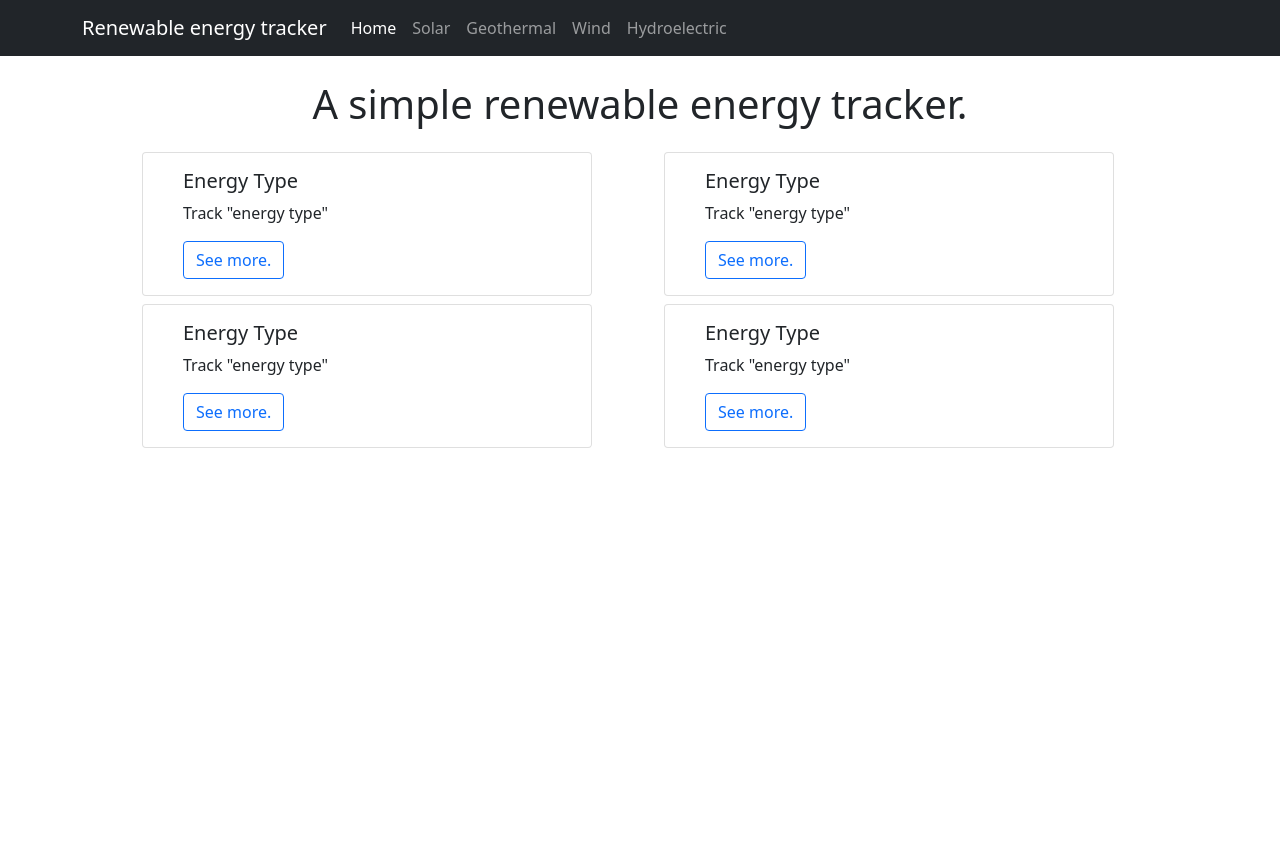
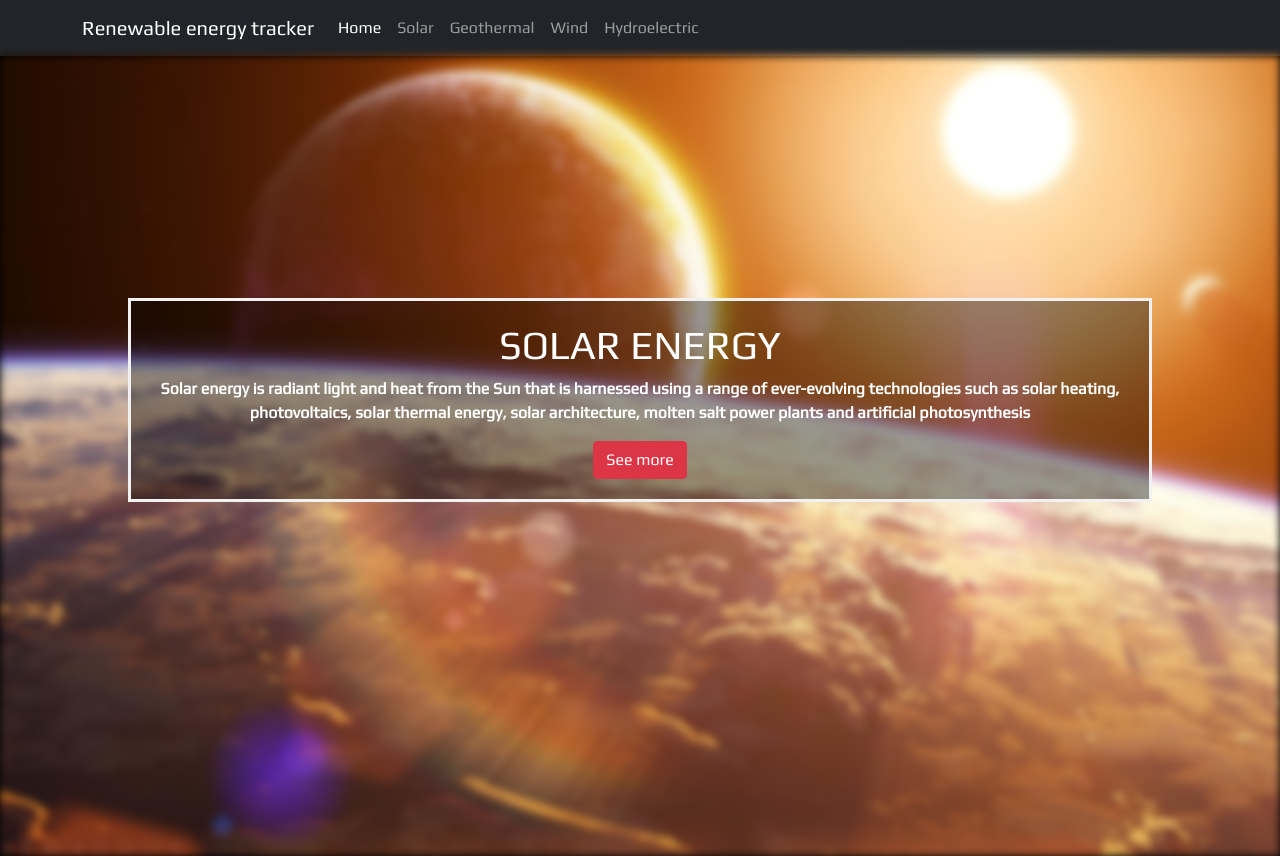
Before and after one commit to ripterdust/finalProyectWeatherEnglish, a React (Create React App) app in the folder it3-app/: page / in a window 1280 px wide. Before the commit the page ends 800 px from the top, so only its background shows below. Built offline with nearby package versions, Linux system fonts and the light colour scheme.

Commit message:
grafico inicio

```diff
--- a/it3-app/public/index.html
+++ b/it3-app/public/index.html
@@ -15,6 +15,7 @@
       rel="stylesheet"
       href="https://cdnjs.cloudflare.com/ajax/libs/animate.css/4.1.1/animate.min.css"
     />
+
     <title>React App</title>
   </head>
   <body>
--- a/it3-app/src/App.js
+++ b/it3-app/src/App.js
@@ -14,7 +14,7 @@ export const App = () => {
     return <Router>
 
       <Navbar />
-      <div className="container mt-4">
+
         <Switch>
             <Route exact path='/' component={ MainPage } />
             <Route path='/wind' component={Wind} />
@@ -22,7 +22,7 @@ export const App = () => {
             <Route path='/hydro' component={Hydro} />
             <Route path='/solar' component={SolarRouter} />
         </Switch>
-      </div>
+
     </Router>
 
 }
--- a/it3-app/src/components/MainPage.js
+++ b/it3-app/src/components/MainPage.js
@@ -2,64 +2,17 @@ import React from 'react'
 import { Link } from 'react-router-dom'
 export const MainPage = () => {
     return (
-        <div className="container animate__animated animate__fadeInUp">
-            <h6 className="text-center fs-1">A simple renewable energy tracker.</h6>
-            <div className="row container mt-4">
+  <div className="siu">
+      <div className="backg">
+      </div>
+      <div className="bg-text">
+      <h1>Solar Energy</h1>
+    <p>Solar energy is radiant light and heat from the Sun that is harnessed using a range of ever-evolving technologies such as solar heating, photovoltaics, solar thermal energy,
+        solar architecture, molten salt power plants and artificial photosynthesis</p>
+        <Link className="btn btn-danger" to="/solar">See more</Link>
 
-                {/* Solar  */}
-                <div className="col-md-6">
-                    <div className="container mb-2">
-                        <div className="card container">
-                            <div className="card-body">
-                                <h5 className="card-title">Energy Type</h5>
-                                <p className="card-text">Track "energy type"</p>
-                                <Link className="btn btn-outline-primary" to="/solar">See more.</Link>
-                            </div>
-                        </div>
-                    </div>
-                </div>
+      </div>
 
-                {/* Geo */}
-                <div className="col-md-6">
-                    <div className="container mb-2">
-                        <div className="card container">
-                            <div className="card-body">
-                                <h5 className="card-title">Energy Type</h5>
-                                <p className="card-text">Track "energy type"</p>
-                                <Link className="btn btn-outline-primary" to="/solar">See more.</Link>
-                            </div>
-                        </div>
-                    </div>
-                </div>
-
-                {/* wind */}
-                <div className="col-md-6">
-                    <div className="container mb-2">
-                        <div className="card container">
-                            <div className="card-body">
-                                <h5 className="card-title">Energy Type</h5>
-                                <p className="card-text">Track "energy type"</p>
-                                <Link className="btn btn-outline-primary" to="/solar">See more.</Link>
-                            </div>
-                        </div>
-                    </div>
-                </div>
-
-                {/* hydro */}
-                <div className="col-md-6">
-                    <div className="container mb-2">
-                        <div className="card container">
-                            <div className="card-body">
-                                <h5 className="card-title">Energy Type</h5>
-                                <p className="card-text">Track "energy type"</p>
-                                <Link className="btn btn-outline-primary" to="/solar">See more.</Link>
-                            </div>
-                        </div>
-                    </div>
-                </div>
-
-
-            </div>
-        </div>
+  </div>
     )
 }
--- a/it3-app/src/components/Solar.js
+++ b/it3-app/src/components/Solar.js
@@ -20,7 +20,8 @@ export const Solar = () => {
                 setData(all_stations);
             });
     }, [key, baseUrl]);
-    return <div className="row animate__animated animate__fadeInUp">
+    return  <div className="container mt-4">
+    <div className="row animate__animated animate__fadeInUp">
         {
             data.map((city, i) => <div className="col-sm-4" key={i}>
                 <div className="card">
@@ -39,4 +40,5 @@ export const Solar = () => {
         }
 
     </div>
+    </div>
 }
--- /dev/null
+++ b/it3-app/src/index.css
@@ -0,0 +1,48 @@
+
+
+@import url('https://fonts.googleapis.com/css2?family=Play&display=swap');
+
+
+*{
+  font-family: 'Play', sans-serif;
+}
+.siu{
+  height: 100vh;
+  width: 100%;
+  background-color: black;
+  }
+
+  .backg{
+    background-image: url("./images/img.jpg");
+
+  /* Add the blur effect */
+  filter: blur(3px);
+  -webkit-filter: blur(4px);
+
+  /* Full height */
+  height: 100%;
+  /* Center and scale the image nicely */
+  background-position: center;
+  background-repeat: no-repeat;
+  background-size: cover;
+  }
+
+  .bg-text {
+    background-color: rgb(0,0,0); /* Fallback color */
+    background-color: rgba(0,0,0, 0.4); /* Black w/opacity/see-through */
+    color: white;
+    font-weight: bold;
+    border: 3px solid #f1f1f1;
+    position: absolute;
+    top: 50%;
+    left: 50%;
+    transform: translate(-50%, -50%);
+    z-index: 2;
+    width: 80%;
+    padding: 20px;
+    text-align: center;
+  }
+
+  .bg-text > h1{
+    text-transform: uppercase;
+  }
--- a/it3-app/src/index.js
+++ b/it3-app/src/index.js
@@ -1,4 +1,5 @@
 import React from 'react';
+import './index.css';
 import ReactDOM from 'react-dom';
 import { App } from './App';
 
```
Also changed, not shown: it3-app/src/images/img.jpg (added).
